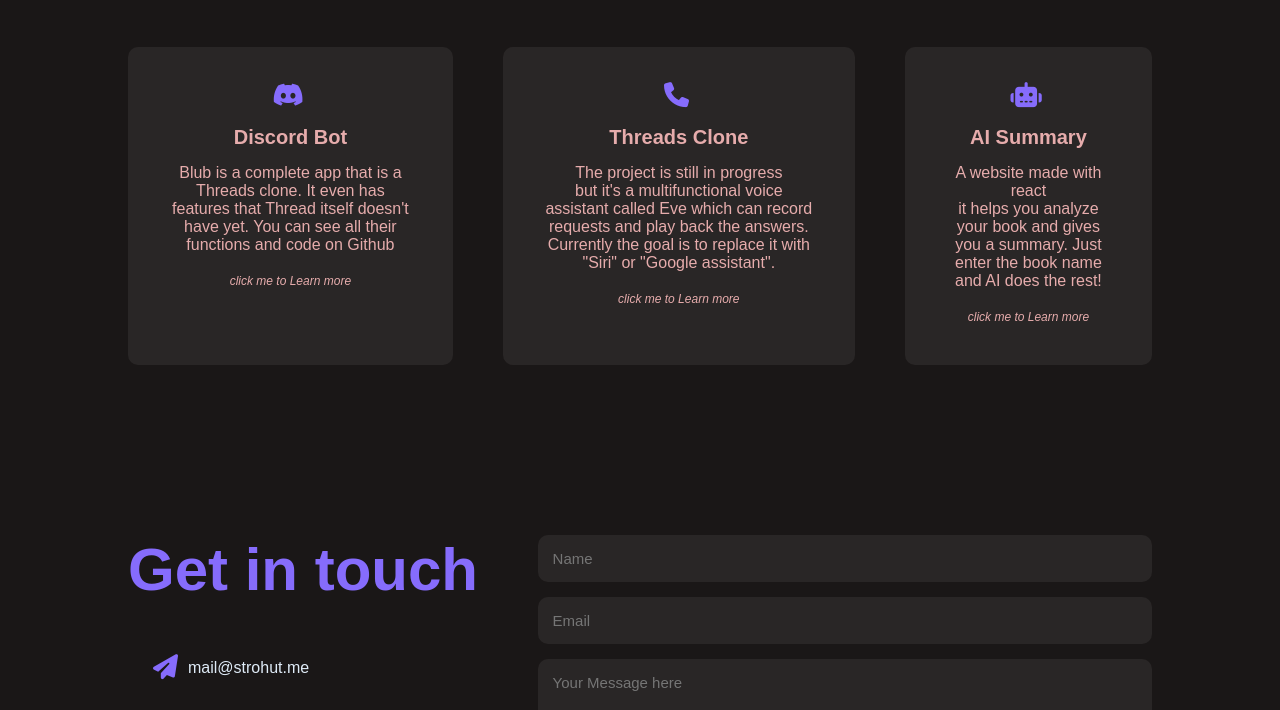
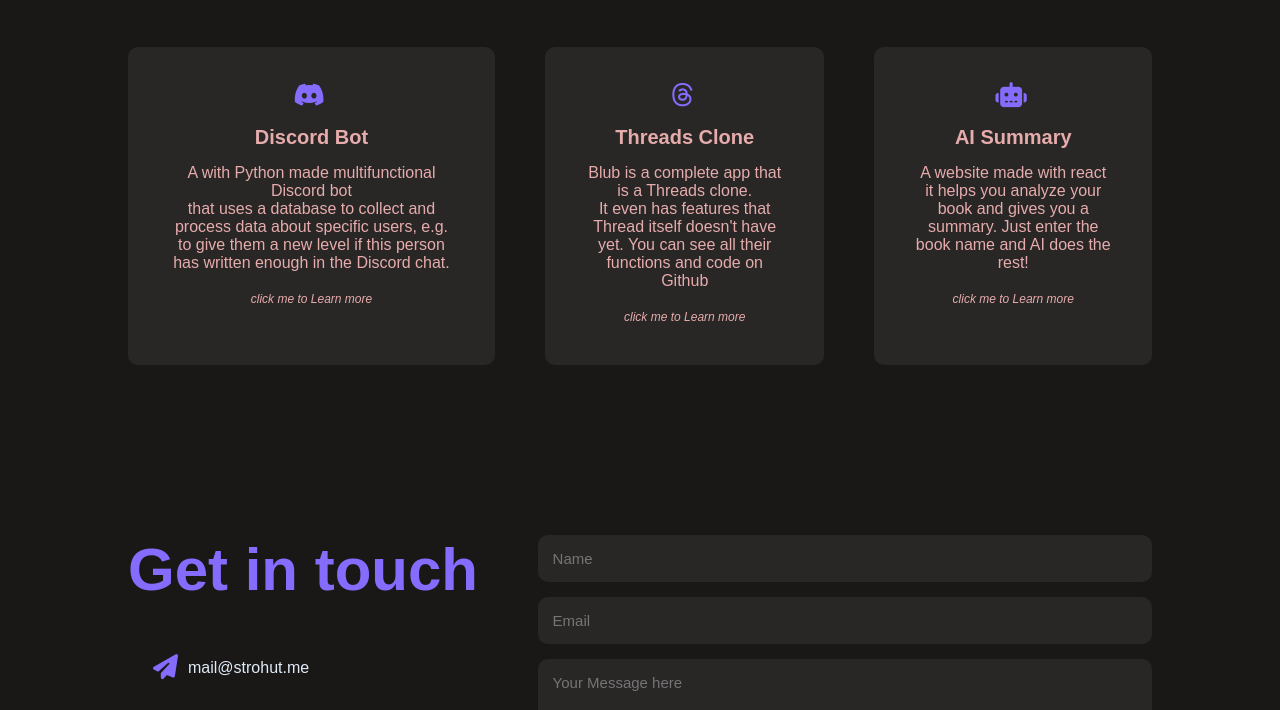
Before and after one commit to Strohutt/Strohutt.github.io, a plain HTML site: page index.html in a window 1280 px wide. Shown: the part 1548-2258 px from the top of the page. Drawn offline with Linux system fonts and the light colour scheme.

Commit message:
fixxed the project section

```diff
--- a/index.html
+++ b/index.html
@@ -85,15 +85,15 @@
                 <i class="fa-brands fa-discord fa-xl"></i>
                 <img src="images/3-pic.png" alt="">
                 <h2>Discord Bot</h2>
-                <p>Blub is a complete app that is a Threads clone. It even has features that Thread itself doesn't have yet. You can see all their functions and code on Github</p>
+                <p>A with Python made multifunctional Discord bot <br> that uses a database to collect and process data about specific users, e.g. to give them a
+                new level if this person has written enough in the Discord chat.</p>
                 <a href="https://discord.gg/jyHr3hNwMC">click me to Learn more</a>
             </div>
             <div>
-                <i class="fa-solid fa-phone fa-xl"></i>
+                <i class="fa-brands fa-threads fa-xl"></i>
                 <img src="images/3-pic.png" alt="">
                 <h2>Threads Clone</h2>
-                <p>The project is still in progress <br> but it's a multifunctional voice assistant called Eve which can record requests and
-                play back the answers. Currently the goal is to replace it with "Siri" or "Google assistant".</p>
+                <p>Blub is a complete app that is a Threads clone. <br> It even has features that Thread itself doesn't have yet. You can see all their functions and code on Github</p>
                 <a href="https://github.com/Strohutt">click me to Learn more</a>
             </div>
             <div>
```
